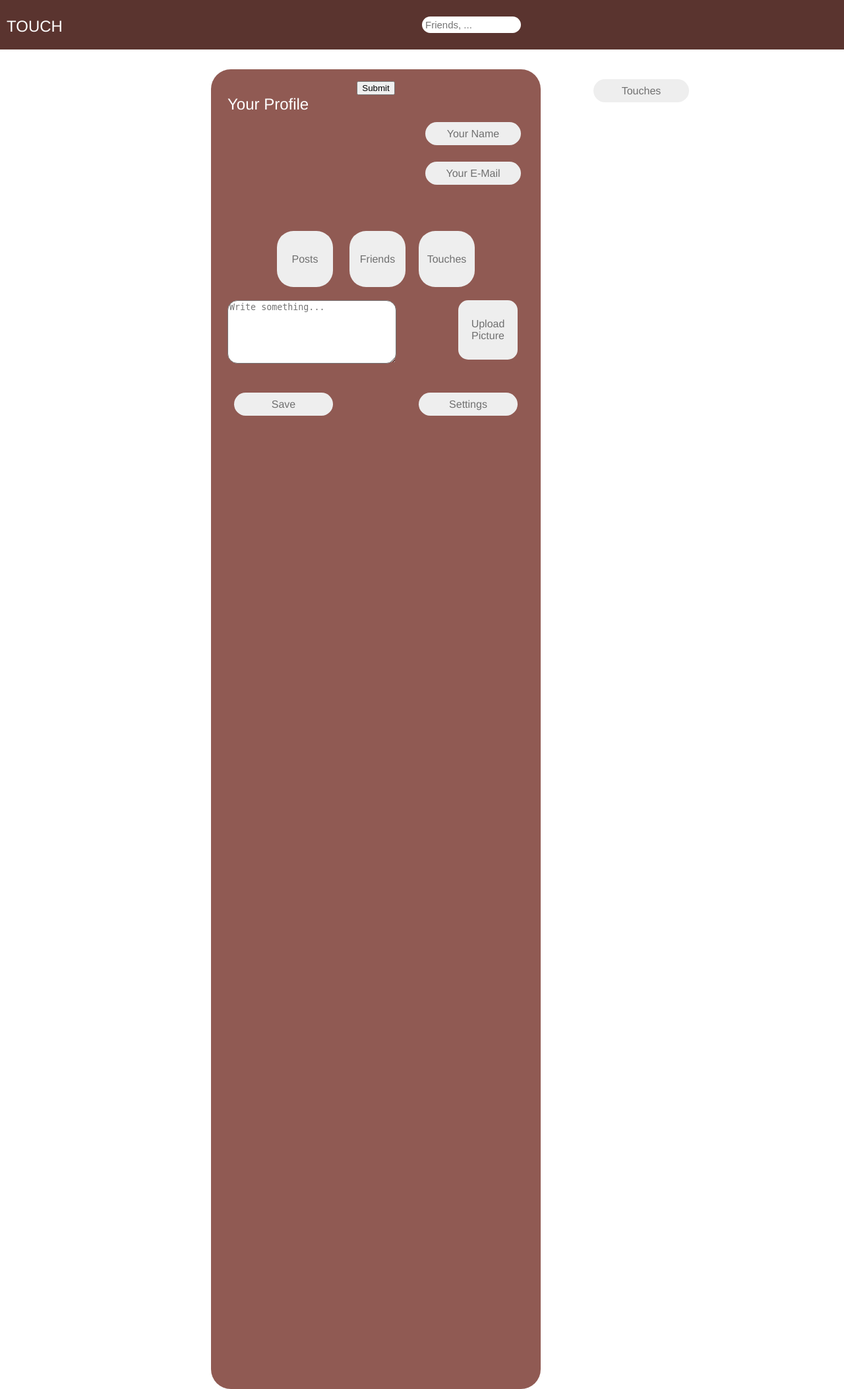
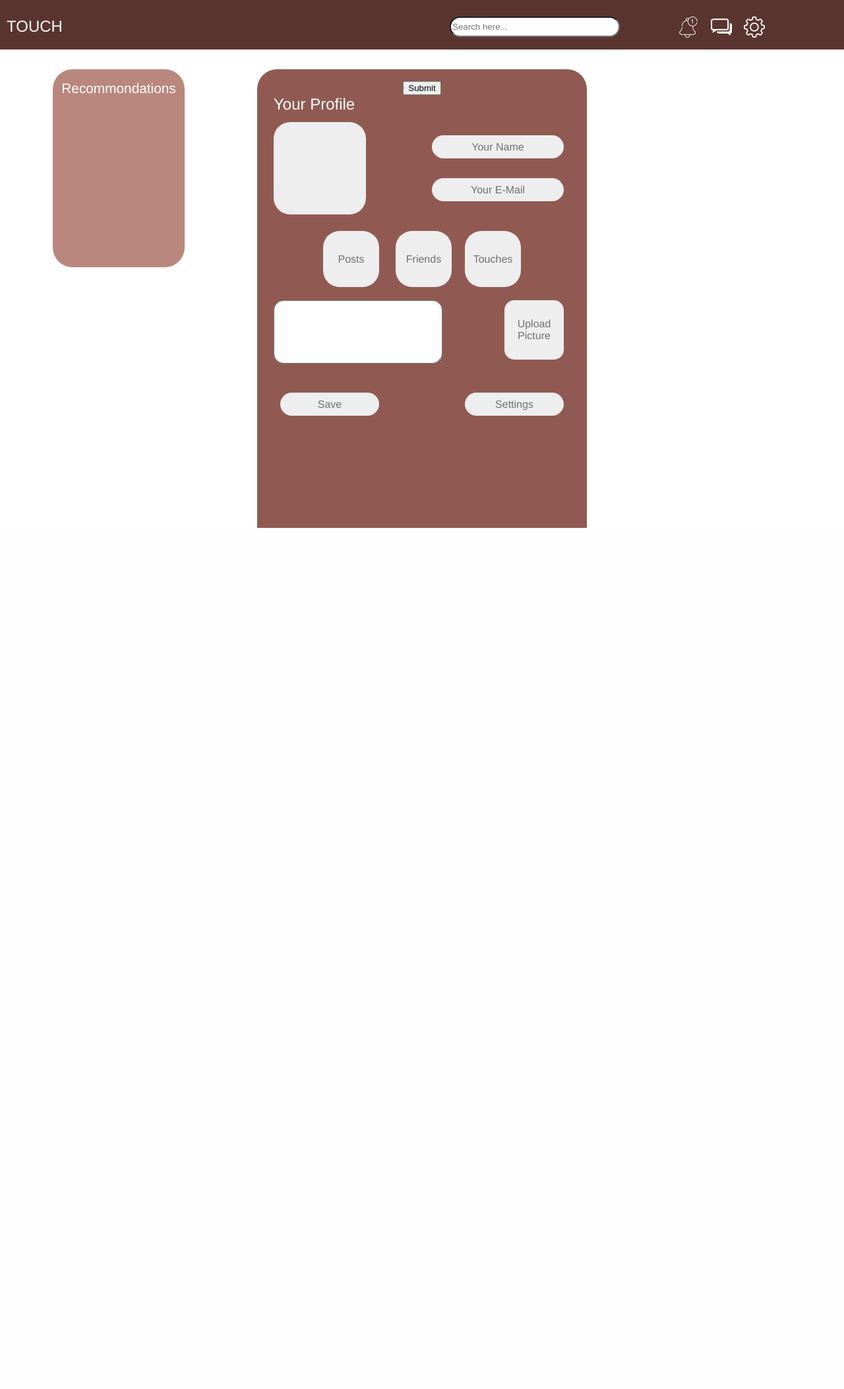
Before and after one commit to Anissajasmin/Webprojekt1, a PHP site: page /profilseite.php in a window 1280 px wide. Shown: the whole page at 66% size. After the commit the page ends 800 px from the top, so only its background shows below. Run offline with PHP 8.4, Linux system fonts and the light colour scheme.

Commit message:
Profilseite

```diff
--- a/profilseite.css
+++ b/profilseite.css
@@ -16,7 +16,29 @@
 
 }
 
+h1 {
+    font-family: "Helvetica Neue";
+    font-size: 150%;
+    color: white;
+    text-align: left;
+    left: 15px;
+    top: 50%;
+    font-weight: 100;
+}
+h3 {
+    font-size: 150%;
+    color: white;
+    text-align: left;
+    position: absolute;
+    font-family: "Helvetica Neue";
+    top: 15px;
+    left: 25px;
+    font-weight: 100;
+
+}
+
 #main {
+    text-align: center;
     display: flex;
     flex-direction: row;
     flex-wrap: nowrap;
@@ -31,7 +53,9 @@
 height: 2000px;
 background-color: #905A53;
 margin-top: 65px;
-position: absolute;
+position: fixed;
+margin-right: auto;
+margin-left:auto;
 top: 40px;
 left: 25%;
 right:25%;
@@ -39,6 +63,9 @@
 -moz-border-radius: 30px;
 -webkit-border-radius: 30px;
 -o-border-radius: 30px;
+}
+.wrapper{
+
 }
 
 .button1 {
@@ -169,9 +196,9 @@
     justify-content: center;
     float: left;
     position:absolute;
-    top:80px;
-    left:325px;
-    width: 145px;
+    top:100px;
+    right: 35px;
+    width: 200px;
     height: 35px;
     background: #eee;
     color: #707070;
@@ -190,9 +217,9 @@
     justify-content: center;
     float: left;
     position: absolute;
-    top:140px;
-    left:325px;
-    width:145px;
+    top:165px;
+    right: 35px;
+    width:200px;
     height: 35px;
     background: #eee;
     color: #707070;
@@ -213,7 +240,7 @@
     float: left;
     position:absolute;
     top:120px;
-    left:900px;
+    left:1000px;
     width: 145px;
     height: 35px;
     background: #eee;
@@ -252,6 +279,33 @@
 
 }
 
+.button9:hover {
+    background-color:#B9877E;
+}
+
+.button10{
+    float: left;
+    display: flex;
+    align-items: center;
+    justify-content: center;
+    position: absolute;
+    left: 25px;
+    top: 80px;
+    width: 140px;
+    height: 140px;
+    background: #eee;
+    color: #707070;
+    font-family: "Helvetica Neue";
+    box-sizing: border-box;
+    border-radius: 25px;
+    -moz-border-radius: 25px;
+    -webkit-border-radius: 25px;
+    -o-border-radius: 25px;
+
+}
+
+
+
 
 
 #text {
@@ -270,37 +324,30 @@
 }
 
 
-h1 {
-    font-family: "Helvetica Neue";
-    font-size: 150%;
-    color: white;
-    text-align: left;
-    left: 15px;
-    top: 50%;
-    font-weight: 100;
-}
-h3 {
-    font-size: 150%;
-    color: white;
-    text-align: left;
-    position: absolute;
-    font-family: "Helvetica Neue";
-    top: 15px;
-    left: 25px;
-    font-weight: 100;
+#recommondation {
+    width: 200px;
+    height: 300px;
+    background-color: #B9877E;
+    margin-top: 65px;
+    position: fixed;
+    top:40px;
+    text-align: center ;
+    right: 1000px;
+    border-radius: 30px;
+    -moz-border-radius: 30px;
+    -webkit-border-radius: 30px;
+    -o-border-radius: 30px;
 
 }
 
-#search {
-    border: 3px solid white;
-    position: fixed;
-    top: 25px;
-    left:50%;
-    border-radius: 30px;
-    font-size: 15px;
-    width: 150px;
+.ueberschriftenmain {
+    color: white;
+    font-family: "Helvetica Neue";
+    font-size: 130%;
+    font-weight: 300;
+}
 
-}
+
 
 #searcharea {
     width: 85px;
@@ -308,8 +355,47 @@
     font-family: "Helvetica Neue";
     font-size: 100%;
     position: fixed;
+    padding-left: 10px;
+    padding-top: 8px;
+    padding-bottom: 25px;
+    color: white;
+    font-weight: 100;
+
+
+
+}
+
+#searchbox {
+    height: 25px;
+    width: 250px;
+    position: fixed;
     top: 25px;
-    left:50%;
-    color: black;
-    font-weight: 100;
+    right: 340px;
+    border-radius: 60px;
+    -moz-border-radius:60px;
+    -webkit-border-radius: 60px;
+    -o-border-radius: 60px;
+
 }
+
+#notificationneu {
+    position: fixed;
+    top: 25px;
+    right: 220px;
+
+}
+
+#messageneu {
+    position: fixed;
+    top: 25px;
+    right: 170px;
+
+}
+#settingneu {
+    position: fixed;
+    top: 25px;
+    right: 120px;
+
+
+
+}
--- a/profilseite.php
+++ b/profilseite.php
@@ -4,16 +4,26 @@
     <meta charset="UTF-8">
     <title>Profilseite</title>
     <link rel="stylesheet" type="text/css" href="profilseite.css">
+    <meta name = "viewport" content="width-device-width, initial-scale=1.0, maximum-scale=1.0, user scalelable=no">
 </head>
 <body>
 
-<div id ="profilseite">
 
-    <div id="header">
-        <h1>TOUCH</h1>
-        <label id="searcharea" for="search">Search</label>
-            <input type="search" id="search" placeholder="Friends, ..." >
+<div id="profilseite">
 
+    <div class id="header">
+        <h1>TOUCH </h1>
+
+        <div id = "searcharea" class ="header"><input placeholder= "Search here..." type="text" id="searchbox"/></div>
+        <div id = "notificationneu" class ="header"><img src="notificationneu.png"/><div>
+        <div id = "messageneu" class="header"><img src="messageneu.png"/><div>
+        <div id = "settingneu" class="header"><img src="settingneu.png"/><div>
+
+    </div>
+
+     <div class="header1"
+        </div>
+      <div class="coverpad">
       </div>
 
 
@@ -21,38 +31,39 @@
     <div id="main">
 
         <div id="recommondation">
-        <h2 class="ueberschriftenmain">Recommondations</h2>
+            <h2 class="ueberschriftenmain"> Recommondations
+            </h2>
         </div>
 
         <div class="button8"> Touches</div>
     </div>
-
-
+</div>
 
 
 <div id="background">
-        <div class="button6">Your Name</div>
-        <div class="button7">Your E-Mail</div>
+    <div class="button1">Save</div>
+    <div class="button2">Settings</div>
     <div class="button3">Friends</div>
     <div class="button4">Posts</div>
     <div class="button5">Touches</div>
-
-
-
-        <div class="button1">Save</div>
-        <div class="button2">Settings</div>
+    <div class="button6">Your Name</div>
+    <div class="button7">Your E-Mail</div>
     <div class="button9">Upload Picture</div>
+    <div class = "button10"></div>
     <div id="ueberschrift">
         <h3> Your Profile</h3>
     </div>
 
 
-            <form id= postbox2 action="Login_lesen.php" method="post">
-                     <textarea id="text" name="text" placeholder="Write something..." cols="40" rows="4"></textarea>
+    <form id=postbox2 action="login.php" method="post">
+        <textarea id="text" name="text" placeholder="Write something..." cols="40" rows="4">
+        </textarea>
         <br>
         <input type="submit">
     </form>
 
 
 
-    </div>
+
+</body>
+</html>
```
Lines whose indentation alone changed are shown as unchanged.
